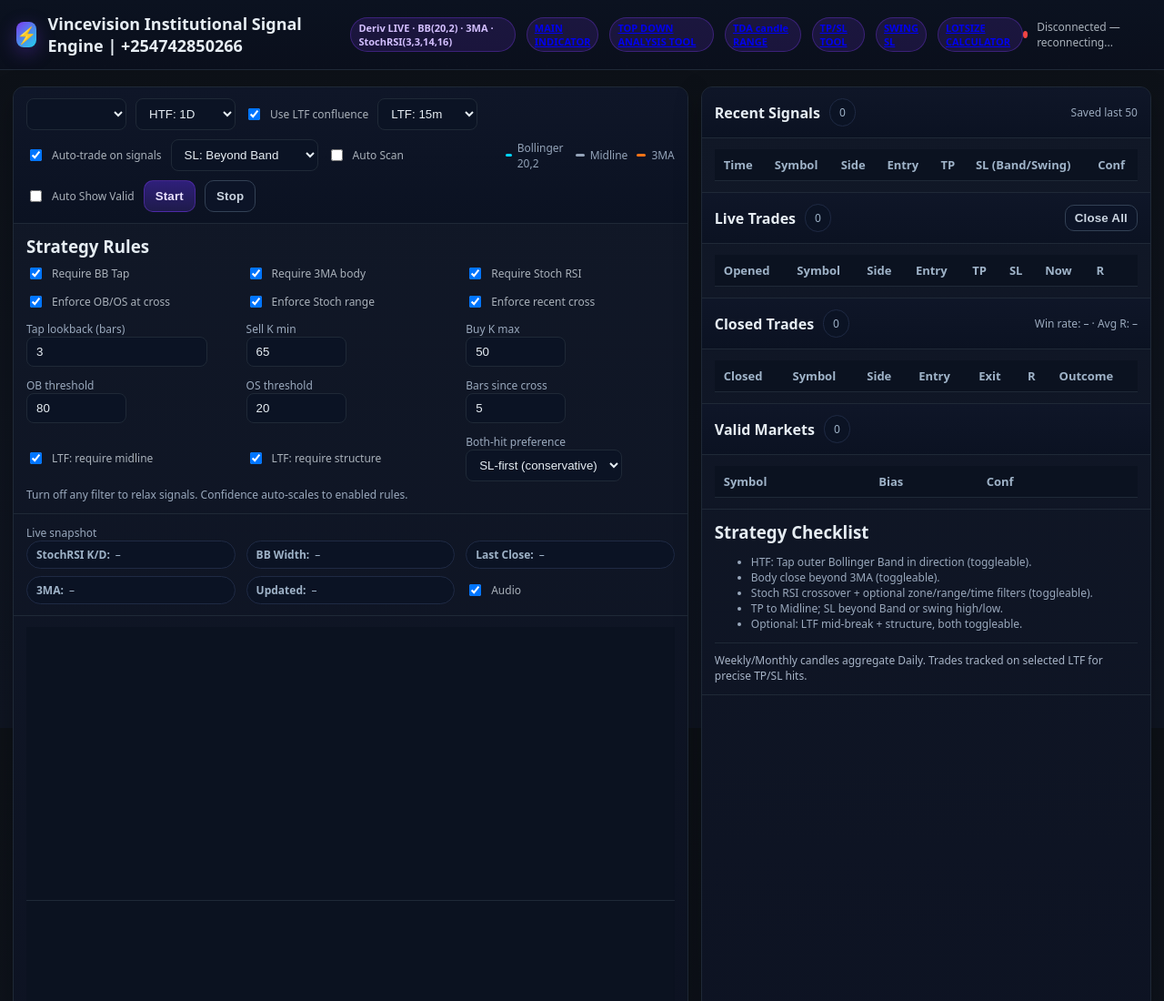
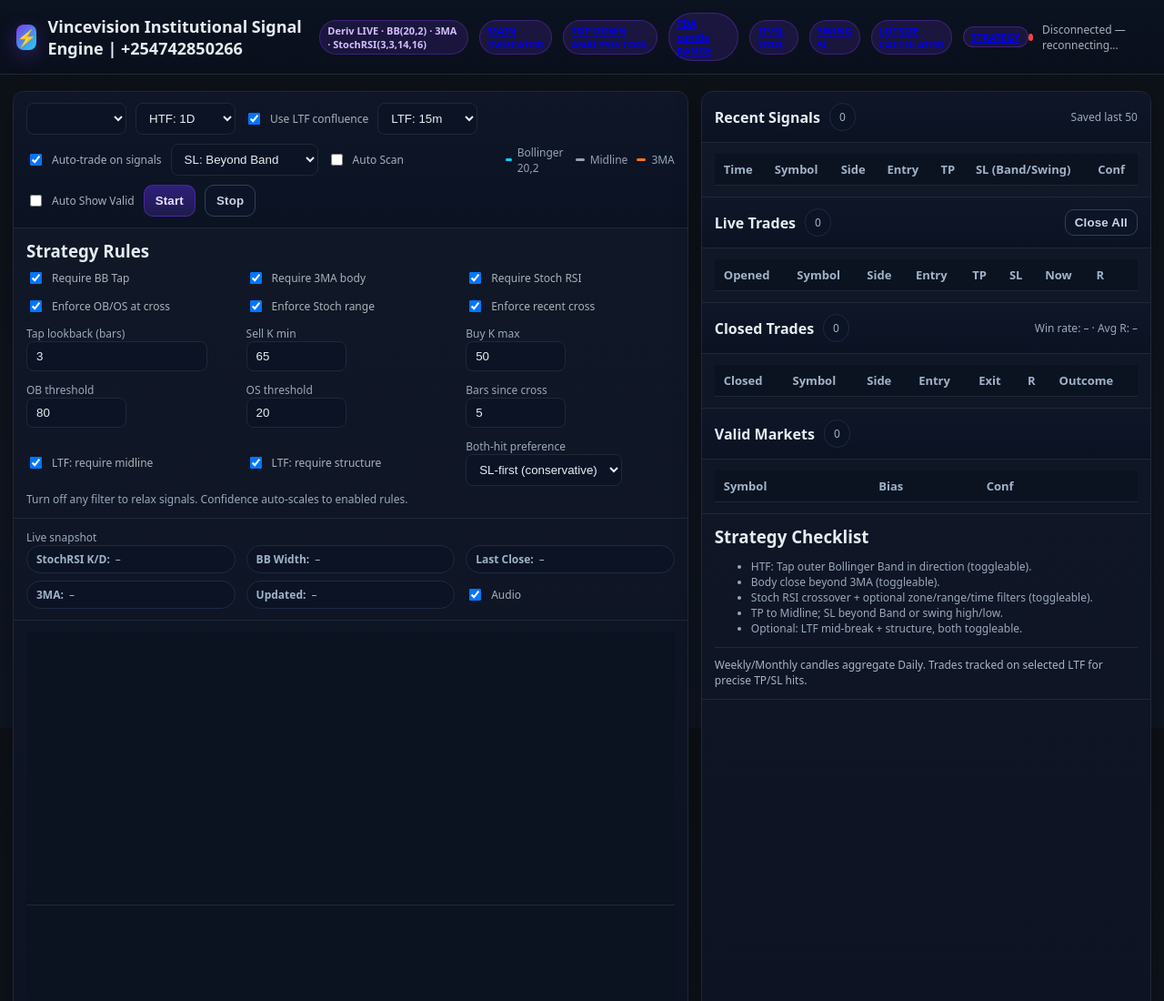
Before and after one commit to vincevision/vincevision.github.io, a website: page index.html in a window 1280 px wide. Shown: the top 1100 px of the page at 91% size. Drawn offline with Linux system fonts and the light colour scheme.

Commit message:
Update index.html

```diff
--- a/index.html
+++ b/index.html
@@ -88,6 +88,7 @@
     <span class="badge"><a href="tpsl.html" target="_blank">TP/SL TOOL</a></span>
     <span class="badge"><a href="swing.html" target="_blank">SWING SL</a></span>
     <span class="badge"><a href="lotsize.html" target="_blank">LOTSIZE CALCULATOR</a></span>
+    <span class="badge"><a href="strategy.html.html" target="_blank">STRATEGY</a></span>
   </div>
   </div>
   <div class="status">
```
